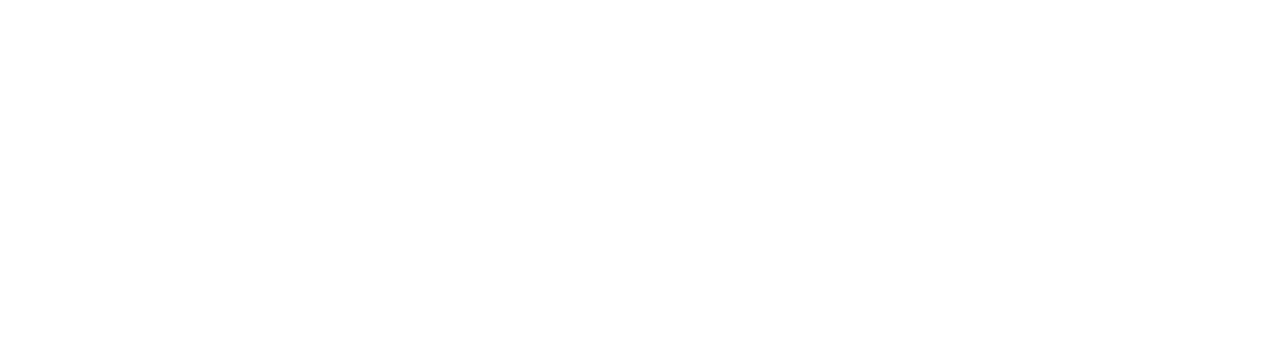
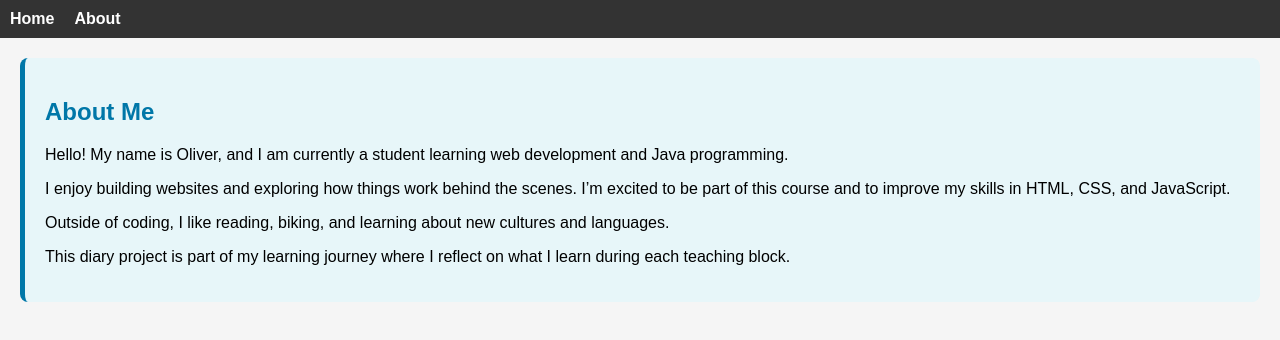
Before and after one commit to ollipeter/Diary, a plain HTML site: page about.html in a window 1280 px wide. Drawn offline with Linux system fonts and the light colour scheme.

Commit message:
addad about

```diff
--- a/about.html
+++ b/about.html
@@ -0,0 +1,29 @@
+<!DOCTYPE html>
+<html lang="en">
+<head>
+    <meta charset="UTF-8">
+    <title>About Me</title>
+    <link rel="stylesheet" href="style.css">
+</head>
+<body>
+<nav>
+    <ul>
+        <li><a href="index.html">Home</a></li>
+        <li><a href="about.html">About</a></li>
+    </ul>
+</nav>
+
+<main>
+    <section class="entry">
+        <h1>About Me</h1>
+        <p>Hello! My name is Oliver, and I am currently a student learning web development and Java programming.</p>
+
+        <p>I enjoy building websites and exploring how things work behind the scenes. I’m excited to be part of this course and to improve my skills in HTML, CSS, and JavaScript.</p>
+
+        <p>Outside of coding, I like reading, biking, and learning about new cultures and languages.</p>
+
+        <p>This diary project is part of my learning journey where I reflect on what I learn during each teaching block.</p>
+    </section>
+</main>
+</body>
+</html>
```
Also changed, not shown: index.html (+5 -6 lines).
